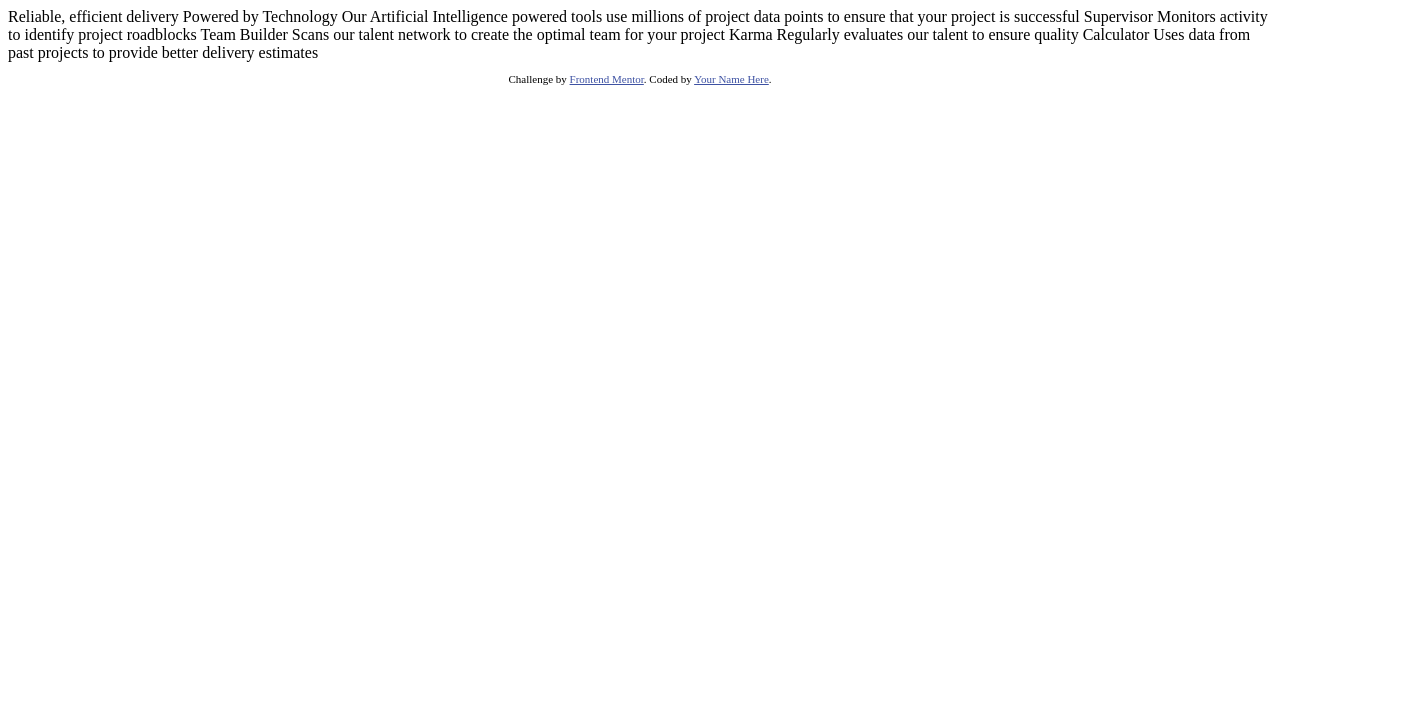
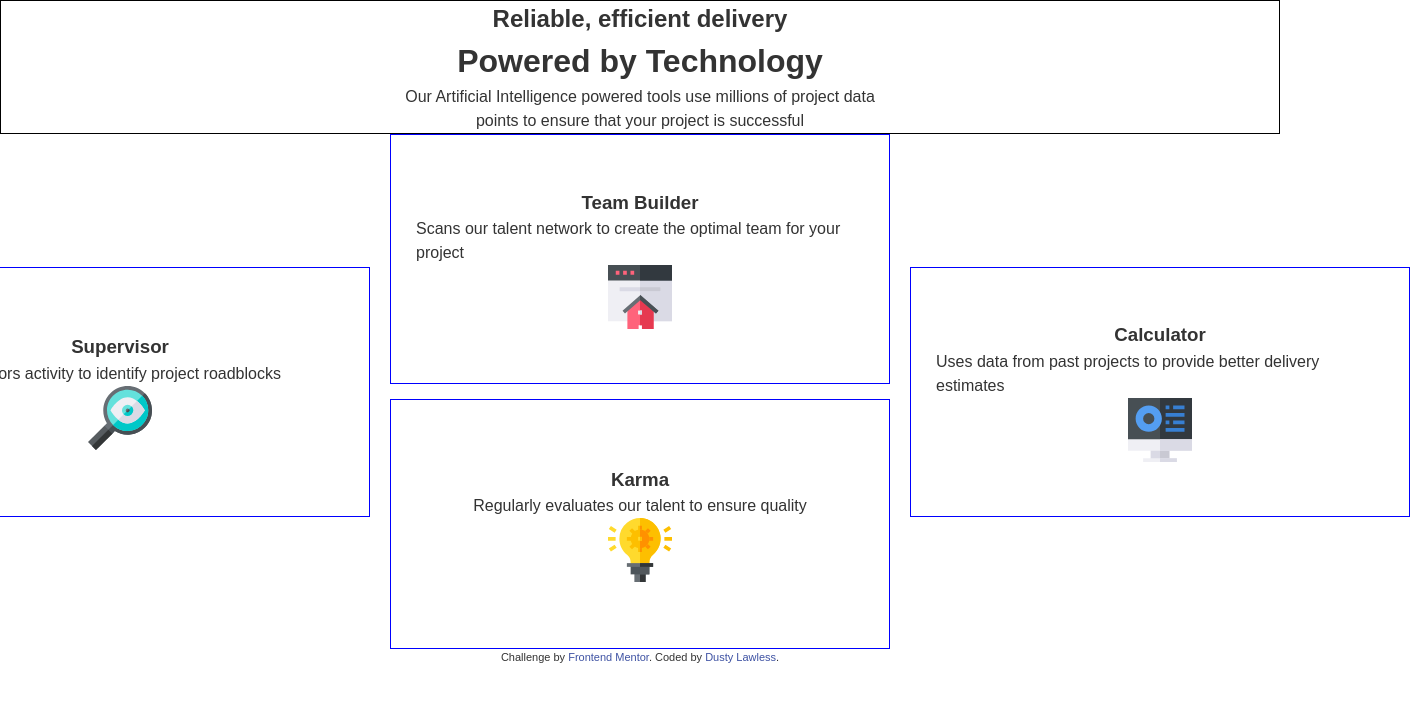
Before and after one commit to djlaw90/four-card-feature-section, a plain HTML site: page index.html in a window 1280 px wide. Shown: the whole page, 1410 px wide, since content can reach past the window. Drawn offline with Linux system fonts and the light colour scheme.

Commit message:
figuring out layout with flexbox columns

```diff
--- a/index.html
+++ b/index.html
@@ -8,37 +8,64 @@
 
   <title>Frontend Mentor | Four card feature section</title>
 
-  <!-- Feel free to remove these styles or customise in your own stylesheet 👍 -->
-  <style>
-    .attribution { font-size: 11px; text-align: center; }
-    .attribution a { color: hsl(228, 45%, 44%); }
-  </style>
+  <link rel="stylesheet" href="reset.css">
+  <link rel="stylesheet" href="styles.css">
+
 </head>
 <body>
+  <main>
+    <header>
+      <h2>Reliable, efficient delivery</h2>
+      <h1>Powered by Technology</h1>
 
-  Reliable, efficient delivery
-  Powered by Technology
+      <p>
+        Our Artificial Intelligence powered tools use millions of project data points
+        to ensure that your project is successful
+      </p>
 
-  Our Artificial Intelligence powered tools use millions of project data points
-  to ensure that your project is successful
+    </header>
 
-  Supervisor
-  Monitors activity to identify project roadblocks
+    <div class="card-container">
 
-  Team Builder
-  Scans our talent network to create the optimal team for your project
+      <div class="column">
+        <section class="card" id="supervisor">
+          <h3>Supervisor</h3>
+          <p>Monitors activity to identify project roadblocks</p>
+          <img src="./images/icon-supervisor.svg" alt="Supervisor icon">
+        </section>
+      </div>
 
-  Karma
-  Regularly evaluates our talent to ensure quality
+      <div class="column">
+        <section class="card" id="team-builder">
+          <h3>Team Builder</h3>
+          <p>Scans our talent network to create the optimal team for your project</p>
+          <img src="./images/icon-team-builder.svg" alt="Team Builder icon">
+        </section>
 
-  Calculator
-  Uses data from past projects to provide better delivery estimates
+        <section class="card" id="karma">
+          <h3>Karma</h3>
+          <p>Regularly evaluates our talent to ensure quality</p>
+          <img src="./images/icon-karma.svg" alt="Karma icon">
+        </section>
+      </div>
+
+      <div class="column">
+        <section class="card" id="calculator">
+          <h3>Calculator</h3>
+          <p>Uses data from past projects to provide better delivery estimates</p>
+          <img src="./images/icon-calculator.svg" alt="Calculator">
+        </section>
+      </div>
+
+    </div>
+  </main>
+
 
 
   <footer>
     <p class="attribution">
       Challenge by <a href="https://www.frontendmentor.io?ref=challenge" target="_blank">Frontend Mentor</a>.
-      Coded by <a href="#">Your Name Here</a>.
+      Coded by <a href="https://www.dustylawless.com">Dusty Lawless</a>.
     </p>
   </footer>
 </body>
--- /dev/null
+++ b/reset.css
@@ -0,0 +1,58 @@
+/* Box-sizing border-box for consistent element sizing */
+*,
+*::before,
+*::after {
+    box-sizing: border-box;
+    margin: 0;
+    padding: 0;
+}
+
+/* Remove list styles */
+ul, ol {
+    list-style: none;
+}
+
+/* Remove default anchor styles */
+a {
+    text-decoration: none;
+    color: inherit;
+}
+
+/* Set a consistent font style */
+body {
+    font-family: sans-serif;
+    line-height: 1.5;
+    background-color: #fff;
+    color: #333;
+}
+
+/* Ensure images don't exceed their container */
+img {
+    max-width: 100%;
+    display: block;
+}
+
+/* Reset heading sizes for better control */
+h1, h2, h3, h4, h5, h6 {
+    font-weight: bold;
+}
+
+/* Remove button styles */
+button {
+    border: none;
+    background: none;
+    cursor: pointer;
+    font: inherit;
+}
+
+/* Remove default input and textarea styles */
+input, textarea, select {
+    font: inherit;
+    border: none;
+    outline: none;
+}
+
+/* Remove focus outlines (optional, keep for accessibility) */
+*:focus {
+    outline: none;
+}
--- /dev/null
+++ b/styles.css
@@ -0,0 +1,49 @@
+html, body {
+    height: 100vh;
+    display: flex;
+    flex-direction: column;
+}
+
+header {
+    display: flex;
+    flex-direction: column;
+    border: 1px solid black;
+    align-items: center;
+}
+
+header p {
+    width: 500px;
+    text-align: center;
+}
+
+section {
+    border: 1px solid blue;
+}
+
+.card {
+    display: flex;
+    align-items: center;
+    flex-direction: column;
+    justify-content: center;
+    width: 500px;
+    height: 250px;
+    padding: 25px;
+}
+
+.card-container {
+    display: flex;
+    justify-content: center;
+    gap: 20px;
+}
+
+.column {
+    display: flex;
+    flex-direction: column;
+    gap: 15px;
+    justify-content: space-around;
+}
+
+
+
+.attribution { font-size: 11px; text-align: center; }
+.attribution a { color: hsl(228, 45%, 44%); }
```
